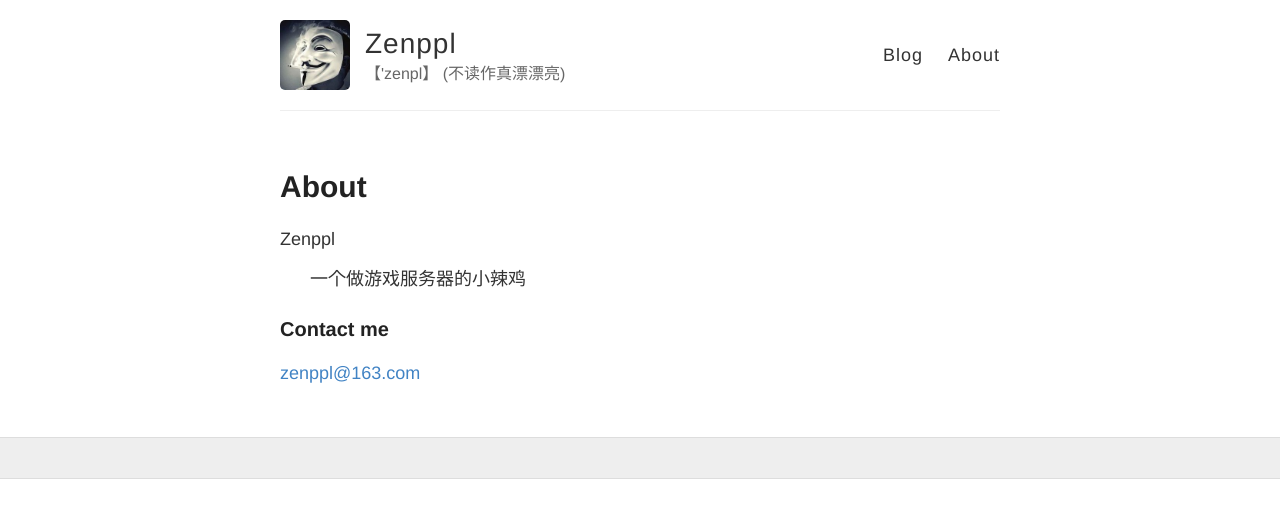
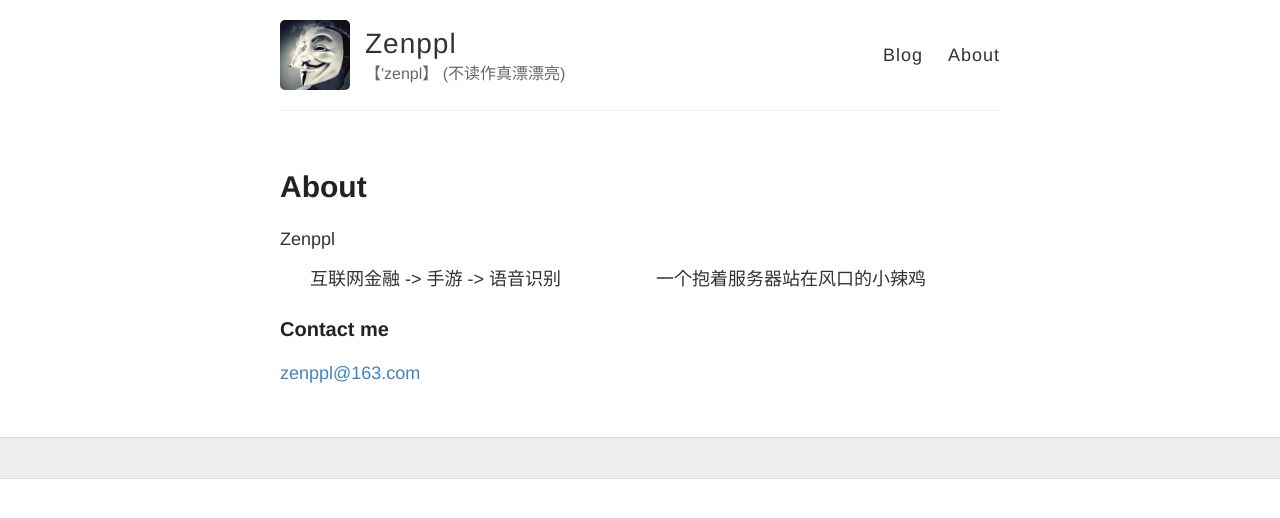
Before and after one commit to zenppl/zenppl.github.io, a Jekyll site: the page built from about.md, in a window 1280 px wide. Shown: the top 518 px of the page. Built offline with Jekyll 4.4.1, drawn with Linux system fonts in a browser that asks for light colours.

Commit message:
Update about.md

```diff
--- a/about.md
+++ b/about.md
@@ -7,7 +7,11 @@ permalink: /about/
 Zenppl
 
 
-       一个做游戏服务器的小辣鸡
+       互联网金融 -> 手游 -> 语音识别
+
+
+
+       一个抱着服务器站在风口的小辣鸡
 
 
 ### Contact me
```
